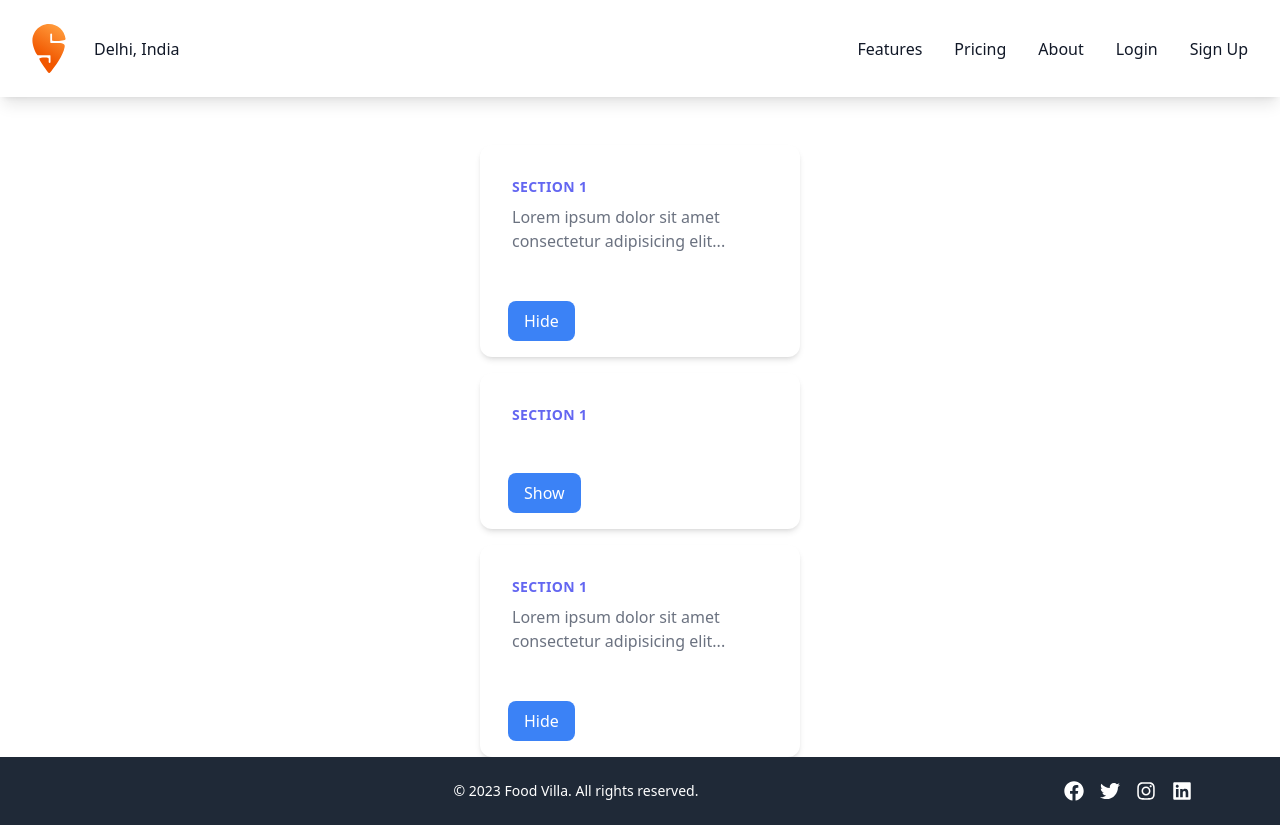
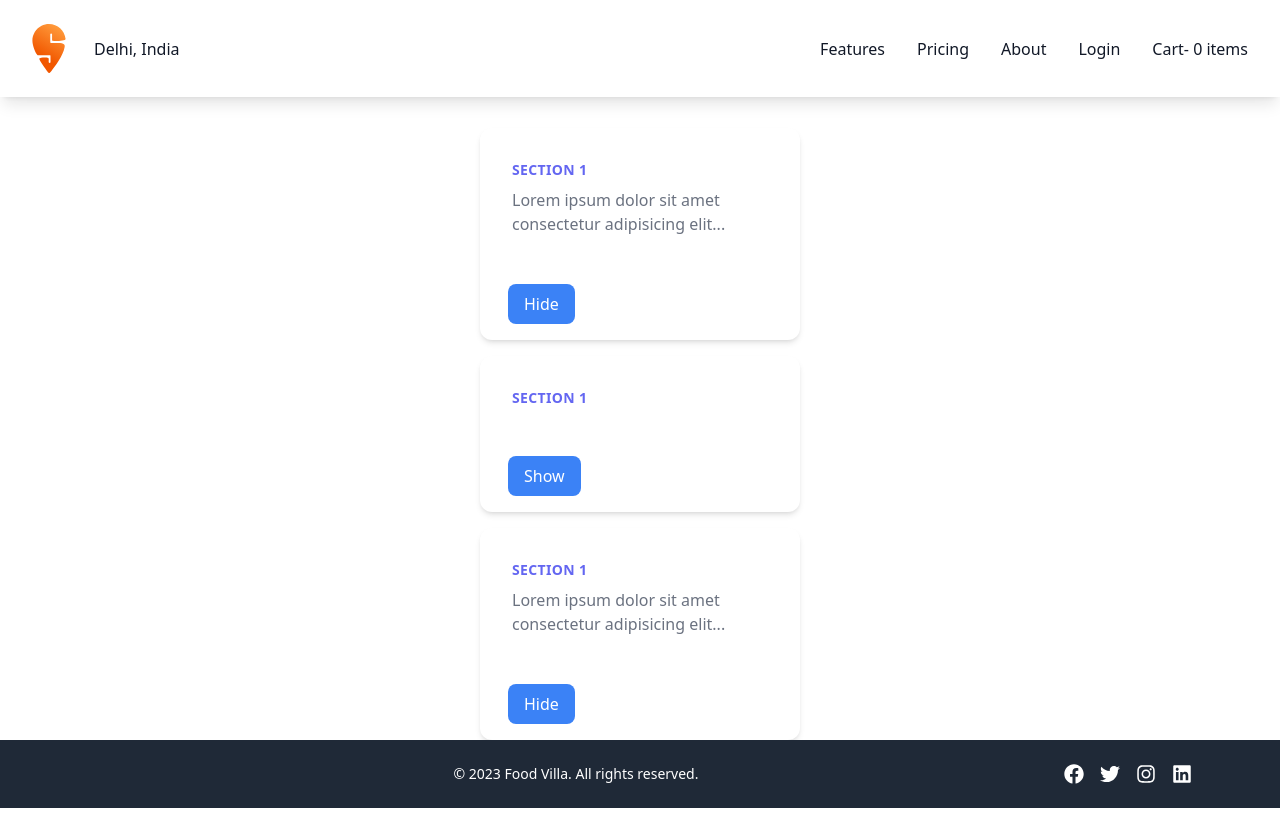
Before and after one commit to rohitsharma02p/FoodVillaReactApp, a React (Vite) app: page /pricing in a window 1280 px wide. Built offline with nearby package versions, Linux system fonts and the light colour scheme.

Commit message:
redux tool kit is complete

```diff
--- a/src/App.js
+++ b/src/App.js
@@ -3,7 +3,7 @@ import ReactDOM from "react-dom/client";
 import { createBrowserRouter, RouterProvider } from "react-router-dom";
 import { ToastContainer } from "react-toastify";
 import "react-toastify/dist/ReactToastify.css";
-import Header from "./components/Header";
+import { Header, ContentWithHeader } from "./components/Header";
 import Footer from "./components/Footer";
 import Body from "./components/Body";
 import Parent from "./components/ParentComponent";
@@ -12,8 +12,11 @@ import About from "./components/About";
 import { Outlet } from "react-router-dom";
 import RestaurantMenu from "./components/RestaurantMenu";
 import Shimmer from "./components/Shimmer";
-import UserContext from "./utils/UserContext";
+import UserContext from "./context/UserContext";
 import Login from "./components/Login";
+import { Provider } from "react-redux";
+import store from "./utils/store";
+import Cart from "./components/Cart";
 
 const Pricing = lazy(() => import("./components/Pricing"));
 
@@ -23,6 +26,7 @@ const AppLayout = () => {
     email: "dummyname@radiansys.com",
   });
   return (
+    <Provider store={store}>
       <UserContext.Provider
         value={{
           user: user,
@@ -30,9 +34,12 @@ const AppLayout = () => {
         }}
       >
         <div className="flex flex-col min-h-screen">
-        <Header />
+          <Header /> {/* Place the Header component here */}
           <div className="flex-grow">
+            {/* Render the content, including ContentWithHeader and Outlet */}
+            <ContentWithHeader>
               <Outlet />
+            </ContentWithHeader>
           </div>
           <Footer />
           <ToastContainer
@@ -42,8 +49,10 @@ const AppLayout = () => {
           />
         </div>
       </UserContext.Provider>
+    </Provider>
   );
 };
+
 const appRouter = createBrowserRouter([
   {
     path: "/",
@@ -75,6 +84,10 @@ const appRouter = createBrowserRouter([
         path: "/login",
         element: <Login />,
       },
+      {
+        path: "/cart",
+        element: <Cart />,
+      },
     ],
   },
 ]);
--- /dev/null
+++ b/src/components/Cart.js
@@ -0,0 +1,78 @@
+import React from "react";
+import { useSelector, useDispatch } from "react-redux";
+import { removeItem, clearCart } from "../utils/cartSlice";
+import { ASSETS_BASE_URL } from "../utils/constants";
+import { FaTrash } from "react-icons/fa";
+import { ContentWithHeader } from "./Header";
+
+const Cart = () => {
+  const cartItems = useSelector((store) => store.cart.items);
+  const dispatch = useDispatch();
+
+  const handleRemoveItem = (itemId) => {
+    dispatch(removeItem(itemId));
+  };
+
+  const handleClearCart = () => {
+    dispatch(clearCart());
+  };
+
+  return (
+    <ContentWithHeader>
+      <div className="flex flex-col items-center w-full">
+        <h1 className="text-2xl font-semibold mb-4">Your Cart</h1>
+        {cartItems.length === 0 ? (
+          <p className="text-lg text-gray-600 font-semibold mt-5 mb-3 text-center">
+            Your cart is empty.
+          </p>
+        ) : (
+          <>
+            <div className="w-full">
+              {cartItems.map((item) => (
+                <div
+                  key={item.id}
+                  className="bg-white border border-gray-300 p-4 mb-4 rounded-lg flex items-center justify-between w-1/4 mx-auto"
+                >
+                  <div className="flex items-center">
+                    {item?.imageId ? (
+                      <img
+                        src={ASSETS_BASE_URL + `/${item.imageId}`}
+                        alt={item.name}
+                        className="w-12 h-12 mr-4 rounded-full object-cover"
+                      />
+                    ) : null}
+                    <div>
+                      <h3 className="text-lg font-semibold">{item.name}</h3>
+                      <p className="text-sm text-gray-600">{item.category}</p>
+                      <p className="text-sm text-gray-800 mt-2">
+                        Price: ₹{item.price / 100}
+                      </p>
+                    </div>
+                  </div>
+                  <div className="flex items-center">
+                    <button
+                      onClick={() => handleRemoveItem(item.id)}
+                      className="text-red-500 hover:text-red-700 mr-2"
+                    >
+                      <FaTrash />
+                    </button>
+                  </div>
+                </div>
+              ))}
+            </div>
+            <div className="mt-4">
+              <button
+                onClick={handleClearCart}
+                className="bg-red-500 text-white py-2 px-4 rounded hover:bg-red-700" // Styling for the button
+              >
+                Clear Cart
+              </button>
+            </div>
+          </>
+        )}
+      </div>
+    </ContentWithHeader>
+  );
+};
+
+export default Cart;
--- a/src/components/Header.js
+++ b/src/components/Header.js
@@ -1,10 +1,11 @@
 import React from "react";
 import { Link } from "react-router-dom";
 import SVGIcon from "../assets/company.js";
+import { useSelector } from "react-redux";
 
 function Header() {
   return (
-    <header className="bg-white text-gray-900 shadow-lg">
+    <header className="bg-white text-gray-900 shadow-lg fixed w-full top-0 z-50">
       <nav className="max-w-7xl mx-auto px-4 sm:px-6 lg:px-8">
         <div className="flex justify-between items-center py-6 md:space-x-10">
           <Logo />
@@ -14,6 +15,11 @@ function Header() {
     </header>
   );
 }
+
+const ContentWithHeader = ({ children }) => (
+  <div className="pt-20">{children}</div>
+);
+
 const Logo = () => (
   <div className="flex justify-start lg:w-0 lg:flex-1">
     <Link to="/">
@@ -26,12 +32,14 @@ const Logo = () => (
 );
 
 const NavigationLinks = () => {
+  const cartItems = useSelector((store) => store.cart.items);
+
   const links = [
     { route: "parent", text: "Features" },
     { route: "pricing", text: "Pricing" },
     { route: "about", text: "About" },
     { route: "login", text: "Login" },
-    { route: "signup", text: "Sign Up" },
+    { route: "cart", text: `Cart- ${cartItems.length} items` },
   ];
 
   return (
@@ -49,4 +57,4 @@ const LinkComponent = ({ route, text }) => (
   </Link>
 );
 
-export default Header;
+export { Header, ContentWithHeader };
--- a/src/components/Login.js
+++ b/src/components/Login.js
@@ -1,5 +1,5 @@
 import { useContext } from "react";
-import UserContext from "../utils/UserContext.js";
+import UserContext from "../context/UserContext.js";
 
 const Input = ({ type, placeholder, value, onChange }) => (
   <input
--- a/src/components/ParentComponent.js
+++ b/src/components/ParentComponent.js
@@ -1,6 +1,6 @@
 import { Component } from "react";
 import Child from "./ChildComponent";
-import UserContext from "../utils/UserContext";
+import UserContext from "../context/UserContext";
 
 class Parent extends Component {
   constructor(props) {
--- a/src/components/RestaurantMenuItem.js
+++ b/src/components/RestaurantMenuItem.js
@@ -1,3 +1,6 @@
+import { addItem } from "../utils/cartSlice";
+import { useDispatch } from "react-redux";
+
 const RestaurantMenuItem = ({ item }) => {
   const {
     name,
@@ -10,8 +13,14 @@ const RestaurantMenuItem = ({ item }) => {
     ribbon,
   } = item;
 
+  const dispatch = useDispatch();
+
+  const handleAddItem = () => {
+    dispatch(addItem(item));
+  };
+
   return (
-    <div className="bg-white rounded-lg shadow-lg p-4 mb-6">
+    <div className="relative bg-white rounded-lg shadow-lg p-4 mb-6">
       <h2 className="text-xl font-bold">{name}</h2>
       <p className="text-sm text-gray-600">{category}</p>
       <p className="text-gray-800 my-2">{description}</p>
@@ -33,7 +42,16 @@ const RestaurantMenuItem = ({ item }) => {
         >
           {isVeg ? "Veg" : "Non-Veg"}
         </p>
-        <p className="font-bold">₹{price / 100}</p>
+        <button
+          onClick={() => handleAddItem()}
+          className="bg-gradient-to-r from-orange-400 via-red-500 to-yellow-500 text-white font-bold py-2 px-4 rounded-full hover:from-red-400 hover:to-yellow-400 focus:outline-none"
+        >
+          Add To Cart
+        </button>
+      </div>
+
+      <div className="absolute top-0 right-0 bg-white text-gray-800 font-bold p-2">
+        ₹{price / 100}
       </div>
 
       {ratings && ratings.aggregatedRating && (
--- a/src/components/hooks/useRestaurant.js
+++ b/src/components/hooks/useRestaurant.js
@@ -15,14 +15,6 @@ function useRestaurant() {
     restaurantGridListingRestaurants,
     setRestaurantGridListingRestaurants,
   ] = useState([]);
-
-  useEffect(() => {
-    if (navigator.onLine) {
-      fetchRestaurant();
-    } else {
-      console.log("User is offline. Cannot fetch restaurant data.");
-    }
-  }, []);
 
   const fetchRestaurant = async () => {
     try {
@@ -44,6 +36,14 @@ function useRestaurant() {
     }
   };
 
+  useEffect(() => {
+    if (navigator.onLine) {
+      fetchRestaurant();
+    } else {
+      console.log("User is offline. Cannot fetch restaurant data.");
+    }
+  }, []);
+
   return {
     topicalBannerRestaurants,
     restaurantGridListingRestaurants,
--- /dev/null
+++ b/src/utils/cartSlice.js
@@ -0,0 +1,20 @@
+import { createSlice } from "@reduxjs/toolkit";
+
+const cartSlice = createSlice({
+  name: "cart",
+  initialState: { items: [] },
+  reducers: {
+    addItem: (state, action) => {
+      state.items.push(action.payload);
+    },
+    removeItem: (state, action) => {
+      state.items = state.items.filter((item) => item.id !== action.payload);
+    },
+    clearCart: (state) => {
+      state.items = [];
+    },
+  },
+});
+
+export const { addItem, removeItem, clearCart } = cartSlice.actions;
+export default cartSlice.reducer;
--- /dev/null
+++ b/src/utils/store.js
@@ -0,0 +1,10 @@
+import { configureStore } from "@reduxjs/toolkit";
+import cartSlice from "./cartSlice";
+
+const store = configureStore({
+  reducer: {
+    cart: cartSlice,
+  },
+});
+
+export default store;
```
Also changed, not shown: src/context/UserContext.js (renamed from src/utils/UserContext.js), 1 other file (tests, documents, lock files or other folders). Lines whose indentation alone changed are shown as unchanged.
